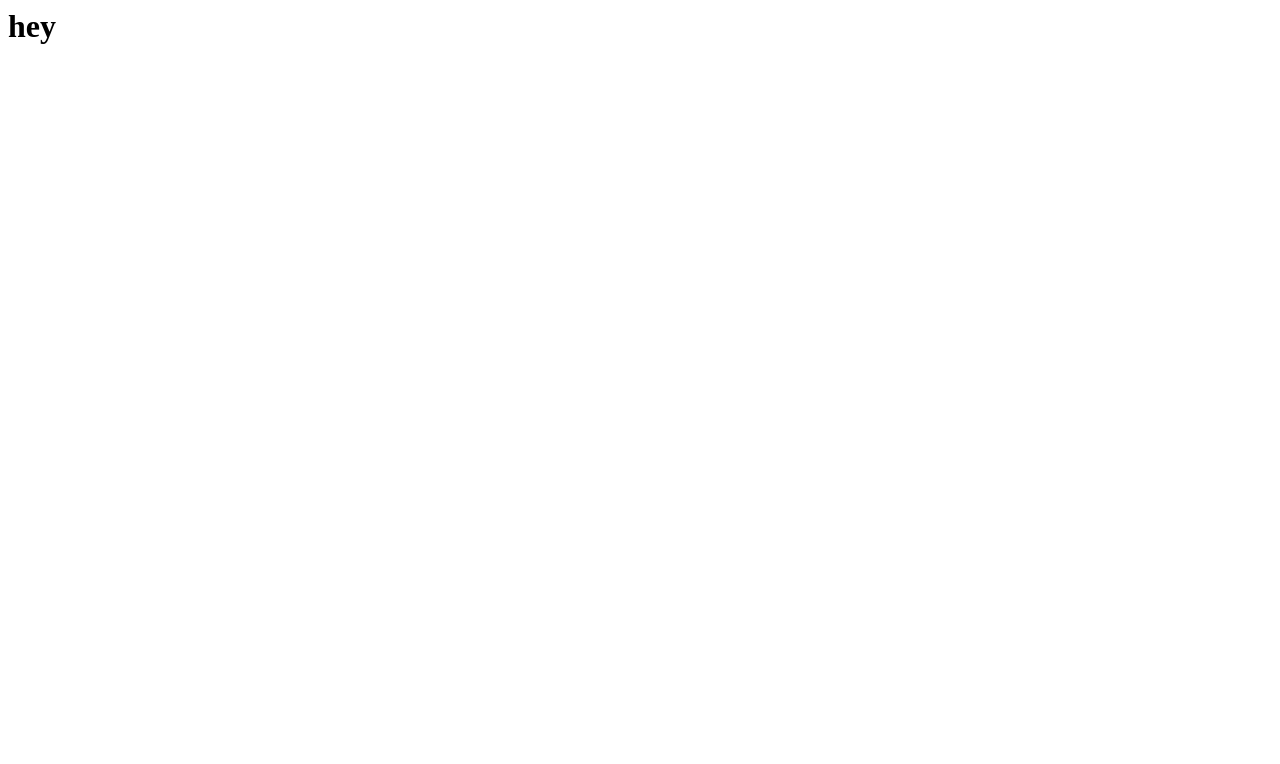
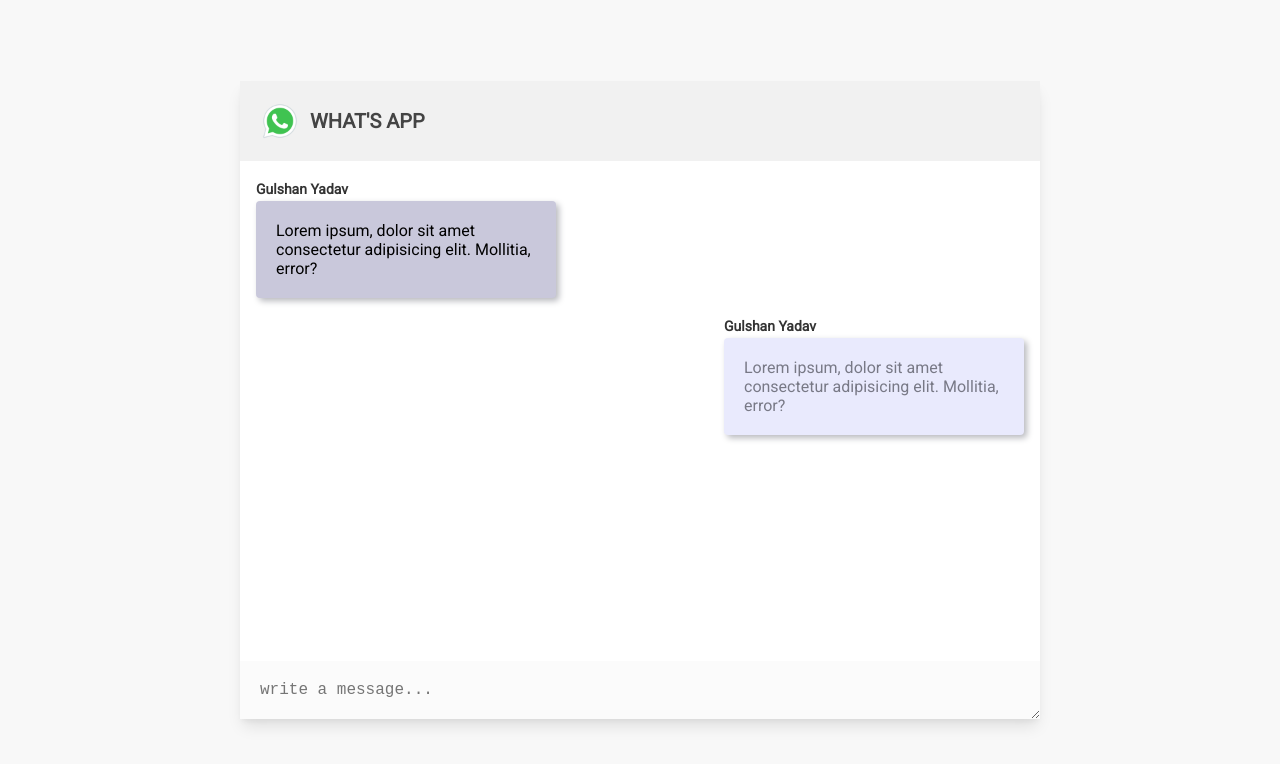
Before and after one commit to gulshanyadav01/Koach, a website: page Task-2/index.html in a window 1280 px wide. Drawn offline with Linux system fonts and the light colour scheme.

Commit message:
ui part mostly done

```diff
--- a/Task-2/index.html
+++ b/Task-2/index.html
@@ -1,13 +1,33 @@
+
 <html lang="en">
 <head>
     <meta charset="UTF-8">
     <meta http-equiv="X-UA-Compatible" content="IE=edge">
     <meta name="viewport" content="width=device-width, initial-scale=1.0">
-    <link rel = "stylesheet" href = "/public/style.css">
+    <link rel = "stylesheet" href = "/style.css">
 
 </head>
 <body>
-    <h1>hey</h1>
-    <script src = "/public/client.js"></script>
+    <section class = "chat__section">
+        <div class = "brand">
+            <img height="40" src = "/icons8-whatsapp-480.png"  alt = "hello">
+            <h1>What's app </h1>
+        </div>
+        <div class = "message__area">
+            <div class="incoming message">
+                <h4>Gulshan Yadav</h4>
+                <p>Lorem ipsum, dolor sit amet consectetur adipisicing elit. Mollitia, error?</p>
+            </div>
+
+            <div class="outgoing message">
+                <h4>Gulshan Yadav</h4>
+                <p>Lorem ipsum, dolor sit amet consectetur adipisicing elit. Mollitia, error?</p>
+            </div>
+        </div>
+        <div>
+            <textarea id = "textarea" cols = "30" rows = "1" placeholder="write a message..."></textarea>
+        </div>
+    </section>
+    <script src = "/client.js"></script>
 </body>
 </html>
--- a/Task-2/public/style.css
+++ b/Task-2/public/style.css
@@ -0,0 +1,77 @@
+@import url('https://fonts.googleapis.com/css2?family=Roboto&display=swap');
+* {
+    padding: 0;
+    margin: 0;
+    box-sizing: border-box;
+}
+
+body {
+    display: flex;
+    align-items: center;
+    justify-content: center;
+    min-height: 100vh;
+    background: #F8F8F8;
+    font-family: 'Roboto', sans-serif;
+}
+section.chat__section {
+    width: 800px;
+    max-width: 90%;
+    background: #fff;
+    box-shadow: 0 10px 15px -3px rgba(0, 0, 0, 0.1), 0 4px 6px -2px rgba(0, 0, 0, 0.05);
+}
+.brand {
+    padding: 20px;
+    background: #f1f1f1;
+    display: flex;
+    align-items: center;
+}
+.brand h1 {
+    text-transform: uppercase;
+    font-size: 20px;
+    color: #444;
+    margin-left: 10px;
+}
+.message__area{
+    height: 500px;
+    padding: 16px;
+    display: flex;
+    flex-direction: column;
+    overflow-y: auto;
+    padding-top: 40px;
+}
+textarea {
+    width: 100%;
+    border: none;
+    padding: 20px;
+    font-size: 16px;
+    outline: none;
+    background: #FBFBFB;
+}
+
+.message {
+    padding: 20px;
+    border-radius: 4px;
+    margin-bottom: 40px;
+    max-width: 300px;
+    position: relative;
+}
+.incoming {
+    /* background: #8F8BE8;
+     */
+    background-color: #c9c8db;
+    color: black;
+    box-shadow: 3px 3px 6px #b8b9be, -3px -3px 6px #fff;
+}
+.outgoing {
+    background: #e9eafd;
+    color: #787986;
+    margin-left: auto;
+    box-shadow: 3px 3px 6px #b8b9be, -3px -3px 6px #fff;
+}
+.message h4 {
+    position: absolute;
+    top: -20px;
+    left: 0;
+    color: #333;
+    font-size: 14px;
+}
--- a/Task-2/server.js
+++ b/Task-2/server.js
@@ -9,6 +9,8 @@ app.listen(PORT, () => {
 
 })
 
+app.use(express.static(__dirname + "/public"))
+
 app.get("/", (req, res) => {
     res.sendFile(__dirname + '/index.html');
 })
```
Also changed, not shown: Task-2/public/icons8-whatsapp-480.png (added).
